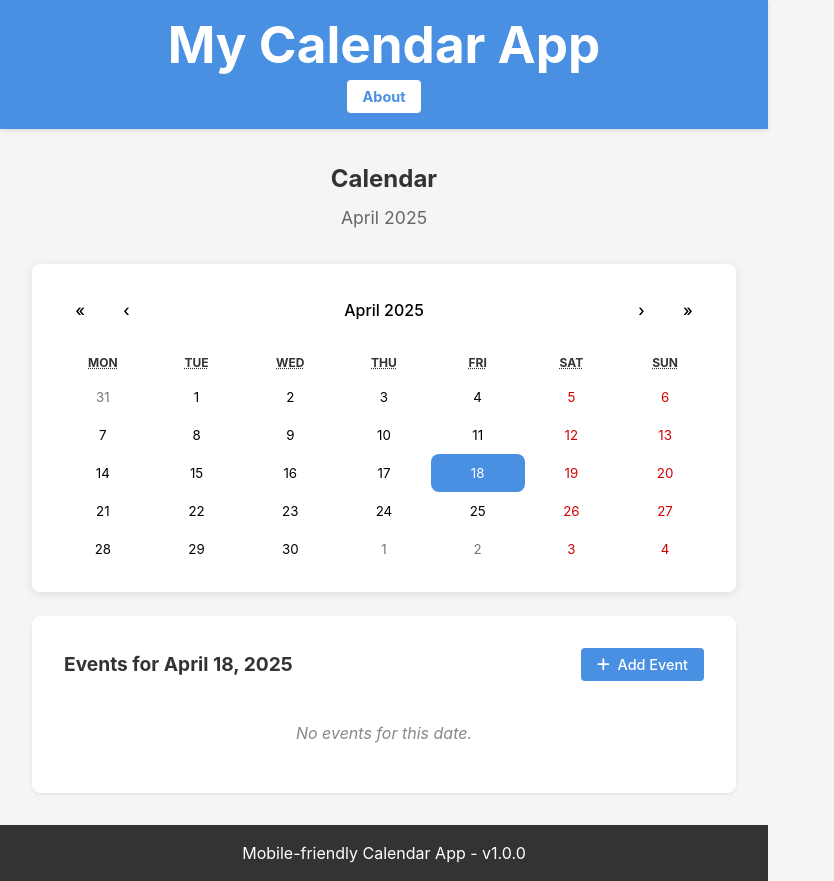
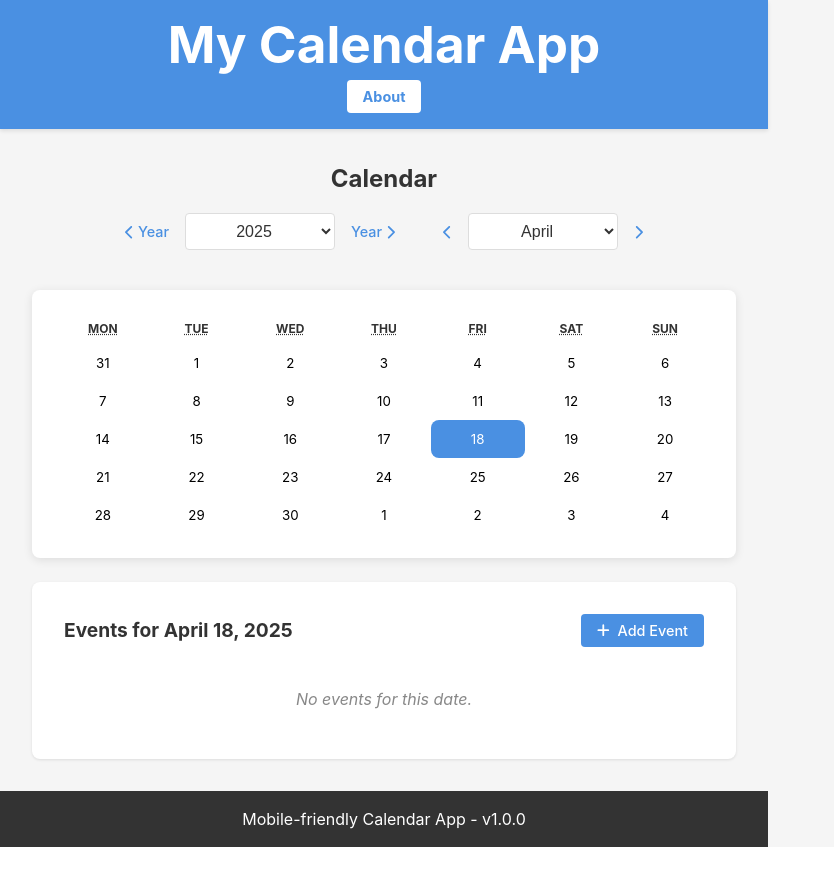
Before and after one commit to YongJinYit1214/typescript-app, a React (Vite) app: page / in a window 1280 px wide. Shown: the whole page, without its empty margins (0-834 px from the left). After the commit the page ends 847 px from the top, so only its background shows below. Built offline with nearby package versions, Linux system fonts and the light colour scheme.

Commit message:
Add month and year selection, make all date numbers black

```diff
--- a/src/App.css
+++ b/src/App.css
@@ -78,17 +78,58 @@ body {
 
 .calendar-header {
   text-align: center;
-  margin-bottom: 0.5rem;
+  margin-bottom: 1rem;
 }
 
 .calendar-header h2 {
-  margin-bottom: 0.5rem;
+  margin-bottom: 1rem;
   color: #333;
 }
 
-.selected-date {
-  color: #666;
-  font-size: 1.1rem;
+.calendar-navigation {
+  display: flex;
+  flex-direction: column;
+  gap: 0.75rem;
+}
+
+.year-navigation,
+.month-navigation {
+  display: flex;
+  justify-content: center;
+  align-items: center;
+  gap: 0.5rem;
+}
+
+.nav-btn {
+  background: none;
+  border: none;
+  color: #4a90e2;
+  cursor: pointer;
+  font-size: 0.9rem;
+  display: flex;
+  align-items: center;
+  gap: 0.25rem;
+  padding: 0.25rem 0.5rem;
+}
+
+.nav-btn:hover {
+  color: #3a80d2;
+}
+
+.month-select,
+.year-select {
+  padding: 0.5rem;
+  border: 1px solid #ddd;
+  border-radius: 4px;
+  font-size: 1rem;
+  background-color: white;
+  color: #333;
+  min-width: 120px;
+  text-align: center;
+}
+
+.month-select {
+  min-width: 140px;
 }
 
 .calendar-wrapper {
@@ -109,19 +150,22 @@ body {
 .react-calendar__tile {
   padding: 0.75em 0.5em !important;
   position: relative !important;
+  color: #000 !important; /* Make all date numbers black */
 }
 
+/* Make all date numbers black, including weekends */
 .react-calendar__month-view__days__day--weekend {
-  color: #d10000 !important;
+  color: #000 !important;
 }
 
 .react-calendar__tile--now {
   background: #ffff76 !important;
+  color: #000 !important; /* Ensure today's date is also black */
 }
 
 .react-calendar__tile--active {
   background: #4a90e2 !important;
-  color: white !important;
+  color: white !important; /* Keep selected date white for contrast */
 }
 
 .react-calendar__tile.has-events {
@@ -375,4 +419,15 @@ body {
   .about-container {
     padding: 2rem;
   }
+
+  .calendar-navigation {
+    flex-direction: row;
+    justify-content: center;
+    gap: 2rem;
+  }
+
+  .month-select,
+  .year-select {
+    min-width: 150px;
+  }
 }
--- a/src/components/Calendar.tsx
+++ b/src/components/Calendar.tsx
@@ -2,8 +2,8 @@ import { useState, useEffect } from 'react';
 import ReactCalendar from 'react-calendar';
 import 'react-calendar/dist/Calendar.css';
 import { FontAwesomeIcon } from '@fortawesome/react-fontawesome';
-import { faStar, faPlus } from '@fortawesome/free-solid-svg-icons';
-import { format } from 'date-fns';
+import { faStar, faPlus, faChevronLeft, faChevronRight } from '@fortawesome/free-solid-svg-icons';
+import { format, addMonths, subMonths, addYears, subYears, getYear } from 'date-fns';
 import { CalendarEvent } from '../types';
 import { getEventsForDate, hasEvents, hasImportantEvents } from '../utils/eventStorage';
 import EventList from './EventList';
@@ -14,6 +14,12 @@ const Calendar = () => {
   const [events, setEvents] = useState<CalendarEvent[]>([]);
   const [showEventForm, setShowEventForm] = useState(false);
   const [editingEvent, setEditingEvent] = useState<CalendarEvent | undefined>(undefined);
+  const [viewDate, setViewDate] = useState(new Date());
+
+  // Calculate min and max years (5 years in past and future)
+  const currentYear = new Date().getFullYear();
+  const minYear = currentYear - 5;
+  const maxYear = currentYear + 5;
 
   // Load events for the selected date
   useEffect(() => {
@@ -25,7 +31,57 @@ const Calendar = () => {
   const handleDateChange = (value: Date | Date[]) => {
     if (value instanceof Date) {
       setDate(value);
+      setViewDate(value);
     }
+  };
+
+  // Navigation functions
+  const handlePrevMonth = () => {
+    setViewDate(prevDate => {
+      const newDate = subMonths(prevDate, 1);
+      return newDate;
+    });
+  };
+
+  const handleNextMonth = () => {
+    setViewDate(prevDate => {
+      const newDate = addMonths(prevDate, 1);
+      return newDate;
+    });
+  };
+
+  const handlePrevYear = () => {
+    setViewDate(prevDate => {
+      const newDate = subYears(prevDate, 1);
+      return getYear(newDate) >= minYear ? newDate : prevDate;
+    });
+  };
+
+  const handleNextYear = () => {
+    setViewDate(prevDate => {
+      const newDate = addYears(prevDate, 1);
+      return getYear(newDate) <= maxYear ? newDate : prevDate;
+    });
+  };
+
+  // Handle month selection
+  const handleMonthChange = (event: React.ChangeEvent<HTMLSelectElement>) => {
+    const month = parseInt(event.target.value, 10);
+    setViewDate(prevDate => {
+      const newDate = new Date(prevDate);
+      newDate.setMonth(month);
+      return newDate;
+    });
+  };
+
+  // Handle year selection
+  const handleYearChange = (event: React.ChangeEvent<HTMLSelectElement>) => {
+    const year = parseInt(event.target.value, 10);
+    setViewDate(prevDate => {
+      const newDate = new Date(prevDate);
+      newDate.setFullYear(year);
+      return newDate;
+    });
   };
 
   // Add custom class to tiles with events
@@ -94,20 +150,106 @@ const Calendar = () => {
     setShowEventForm(true);
   };
 
+  // Generate month options
+  const monthOptions = [
+    { value: 0, label: 'January' },
+    { value: 1, label: 'February' },
+    { value: 2, label: 'March' },
+    { value: 3, label: 'April' },
+    { value: 4, label: 'May' },
+    { value: 5, label: 'June' },
+    { value: 6, label: 'July' },
+    { value: 7, label: 'August' },
+    { value: 8, label: 'September' },
+    { value: 9, label: 'October' },
+    { value: 10, label: 'November' },
+    { value: 11, label: 'December' },
+  ];
+
+  // Generate year options (5 years in past and future)
+  const yearOptions = [];
+  for (let year = minYear; year <= maxYear; year++) {
+    yearOptions.push({ value: year, label: year.toString() });
+  }
+
   return (
     <div className="calendar-container">
       <div className="calendar-header">
         <h2>Calendar</h2>
-        <p className="selected-date">{format(date, 'MMMM yyyy')}</p>
+        <div className="calendar-navigation">
+          <div className="year-navigation">
+            <button
+              className="nav-btn"
+              onClick={handlePrevYear}
+              aria-label="Previous Year"
+            >
+              <FontAwesomeIcon icon={faChevronLeft} /> Year
+            </button>
+
+            <select
+              value={viewDate.getFullYear()}
+              onChange={handleYearChange}
+              className="year-select"
+              aria-label="Select Year"
+            >
+              {yearOptions.map(option => (
+                <option key={option.value} value={option.value}>
+                  {option.label}
+                </option>
+              ))}
+            </select>
+
+            <button
+              className="nav-btn"
+              onClick={handleNextYear}
+              aria-label="Next Year"
+            >
+              Year <FontAwesomeIcon icon={faChevronRight} />
+            </button>
+          </div>
+
+          <div className="month-navigation">
+            <button
+              className="nav-btn"
+              onClick={handlePrevMonth}
+              aria-label="Previous Month"
+            >
+              <FontAwesomeIcon icon={faChevronLeft} />
+            </button>
+
+            <select
+              value={viewDate.getMonth()}
+              onChange={handleMonthChange}
+              className="month-select"
+              aria-label="Select Month"
+            >
+              {monthOptions.map(option => (
+                <option key={option.value} value={option.value}>
+                  {option.label}
+                </option>
+              ))}
+            </select>
+
+            <button
+              className="nav-btn"
+              onClick={handleNextMonth}
+              aria-label="Next Month"
+            >
+              <FontAwesomeIcon icon={faChevronRight} />
+            </button>
+          </div>
+        </div>
       </div>
 
       <div className="calendar-wrapper">
         <ReactCalendar
           onChange={handleDateChange}
           value={date}
+          activeStartDate={viewDate}
           tileClassName={tileClassName}
           tileContent={tileContent}
           className="react-calendar"
+          showNavigation={false}
         />
       </div>
 
```
